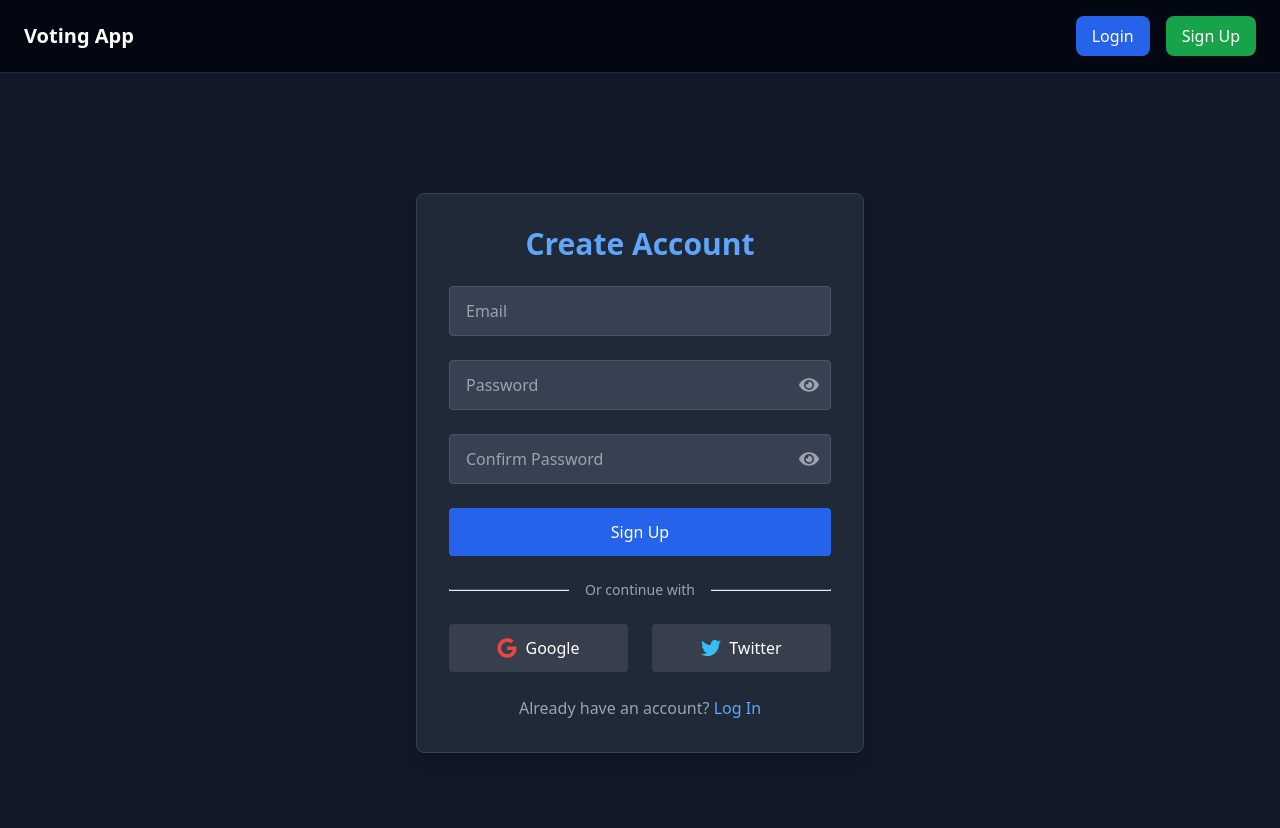
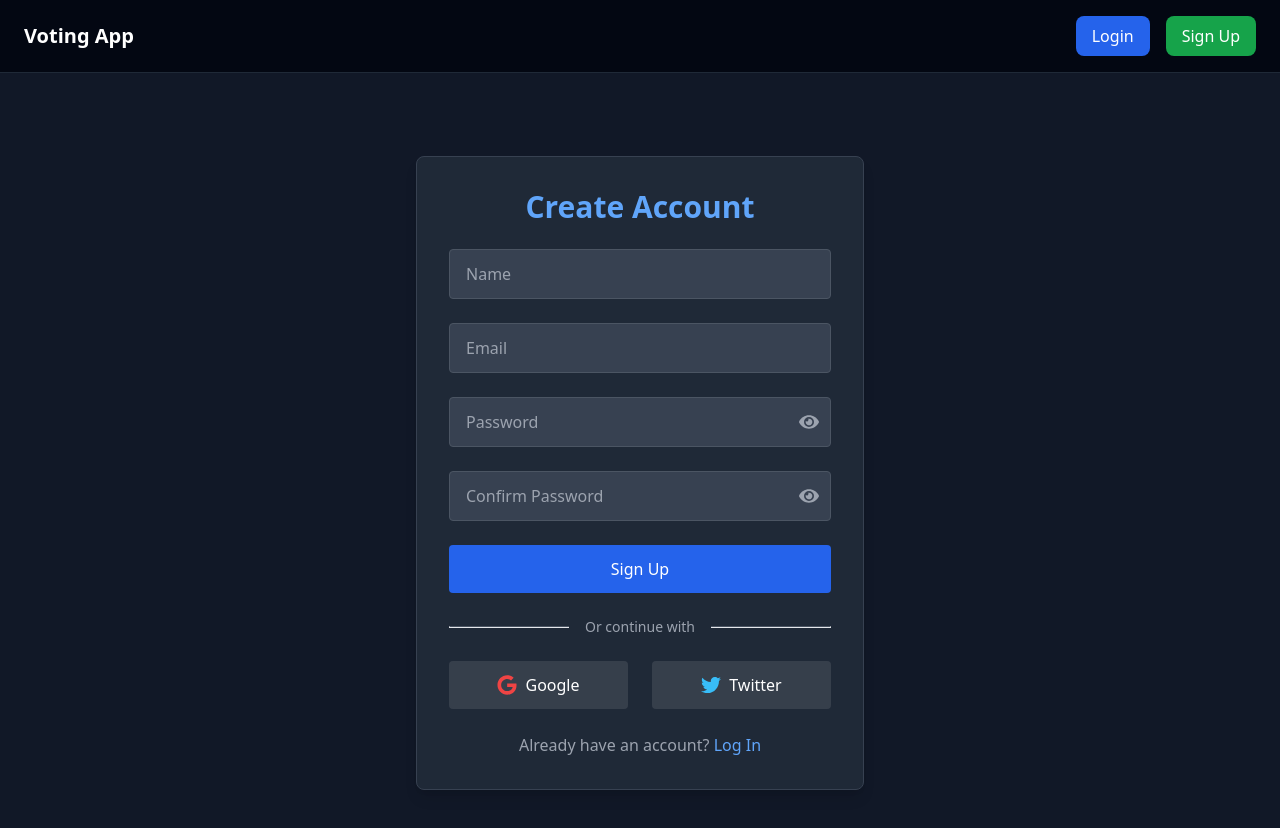
Before and after one commit to Raja543/voting-app, a Next.js app: page /signup in a window 1280 px wide. Shown: the top 828 px of the page. Built offline with nearby package versions, Linux system fonts and the light colour scheme; no server answers.

Commit message:
signup issue fixed

```diff
--- a/src/app/signup/page.tsx
+++ b/src/app/signup/page.tsx
@@ -12,6 +12,7 @@
 export default function SignupPage() {
   const router = useRouter();
 
+  const [name, setName] = useState("");
   const [email, setEmail] = useState("");
   const [password, setPassword] = useState("");
   const [confirmPassword, setConfirmPassword] = useState("");
@@ -21,6 +22,7 @@
   const [loading, setLoading] = useState(false);
 
   const validateForm = () => {
+    if (!name.trim()) return "Name is required";
     if (!email.match(/^[^\s@]+@[^\s@]+\.[^\s@]+$/)) return "Invalid email address";
     if (password.length < 6) return "Password must be at least 6 characters";
     if (password !== confirmPassword) return "Passwords do not match";
@@ -40,11 +42,11 @@
     }
 
     try {
-      // Example signup API call
-      const res = await fetch("/api/auth/signup", {
+      // Correct signup API call
+      const res = await fetch("/api/users", {
         method: "POST",
         headers: { "Content-Type": "application/json" },
-        body: JSON.stringify({ email, password }),
+        body: JSON.stringify({ name, email, password }),
       });
 
       if (!res.ok) {
@@ -76,6 +78,14 @@
         <div className="max-w-md w-full bg-gray-800 rounded-lg shadow-lg border border-gray-700 p-8 text-white">
           <h1 className="text-3xl font-semibold mb-6 text-center text-blue-400">Create Account</h1>
           <form onSubmit={handleSubmit} className="space-y-6">
+            <input
+              type="text"
+              placeholder="Name"
+              value={name}
+              onChange={(e) => setName(e.target.value)}
+              className="w-full px-4 py-3 rounded bg-gray-700 text-white border border-gray-600 focus:outline-none focus:ring-2 focus:ring-blue-500 focus:bg-gray-700"
+              required
+            />
             <input
               type="email"
               placeholder="Email"
```
